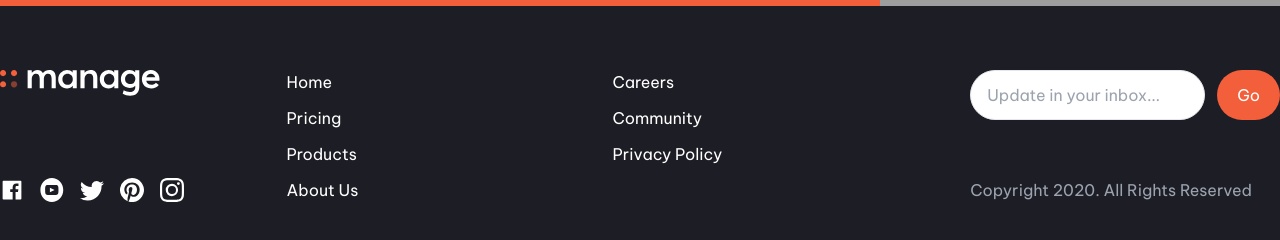
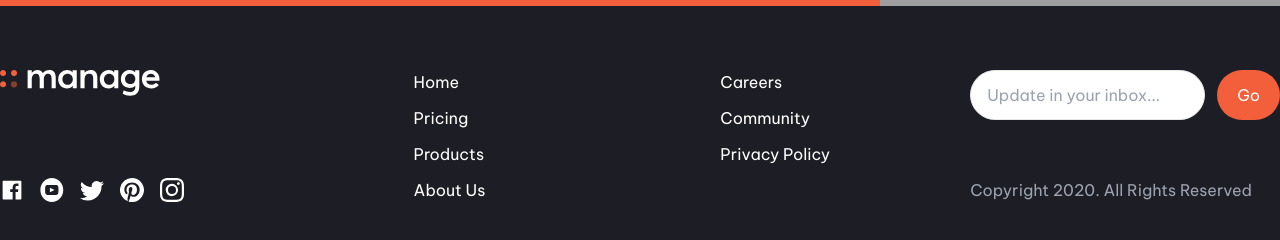
Before and after one commit to gracebir/manage-landing-page, a React (Vite) app: page / in a window 1280 px wide. Shown: the part 2494-2734 px from the top of the page. Built offline with nearby package versions, Linux system fonts and the light colour scheme; grey boxes are pictures that could not be loaded.

Commit message:
footer padding

```diff
--- a/src/components/Footer/index.tsx
+++ b/src/components/Footer/index.tsx
@@ -28,7 +28,7 @@ function Footer() {
             </div>
             <p className='text-gray-400 lg:block hidden'>Copyright 2020. All Rights Reserved</p>
           </div>
-          <div className='lg:col-span-2 grid grid-cols-2 justify-items-center lg:justify-items-start'>
+          <div className='lg:col-span-2 grid grid-cols-2 justify-items-center lg:justify-items-startyar'>
             <div className='flex flex-col gap-3'>
               {["Home", "Pricing", "Products", "About Us"]
                 .map((item) => (
```
